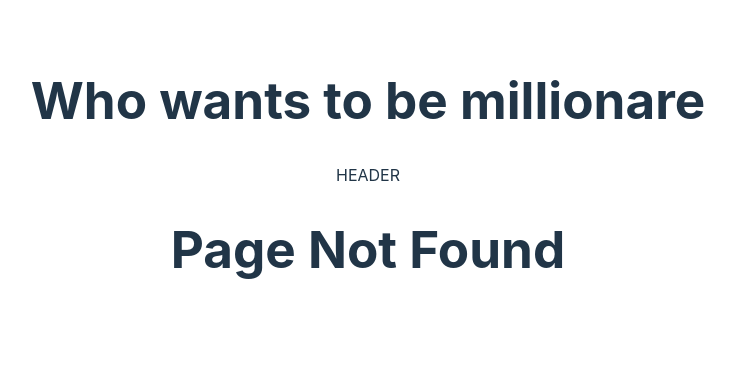
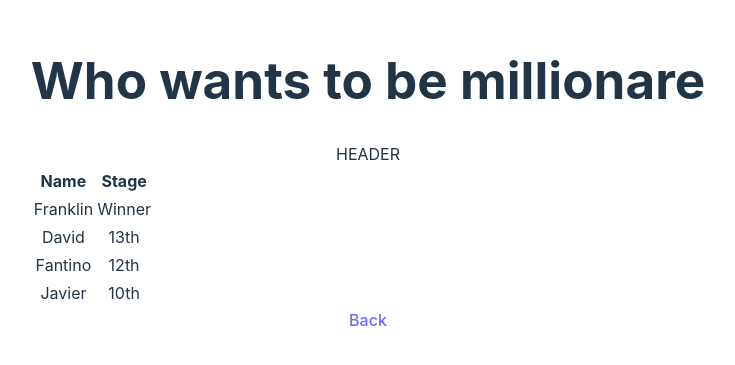
Before and after one commit to franpad8/who-wants-to-be-millionare, a React (Vite) app: page /best in a window 1280 px wide. Before the commit this address had no page. Shown: the part 225-590 px from the top of the page, without its empty margins (272-1007 px from the left). Built offline with nearby package versions, Linux system fonts and the light colour scheme.

Commit message:
Added player components

```diff
--- a/src/App.jsx
+++ b/src/App.jsx
@@ -5,6 +5,7 @@ import { StartScreen } from './pages/StartScreen'
 import { EndScreen } from './pages/EndScreen'
 import { Quiz } from './pages/Quiz'
 import { NotFound } from './pages/NotFound'
+import Best from './pages/Best'
 
 function App () {
   return (
@@ -15,6 +16,7 @@ function App () {
       <BrowserRouter>
         <Routes>
           <Route path='/' element={<StartScreen />} />
+          <Route path='/best' element={<Best />} />
           <Route path='/quiz' element={<Quiz />} />
           <Route path='/finish' element={<EndScreen />} />
           <Route path='*' element={<NotFound />} />
--- /dev/null
+++ b/src/features/player/EnterPlayerName.jsx
@@ -0,0 +1,12 @@
+const EnterPlayerName = () => {
+  const playerName = 'Franklin'
+
+  return (
+    <>
+      <label htmlFor='enterPlayerName'>Enter Name:</label>
+      <input id='enterPlayerName' type='text' value={playerName} />
+    </>
+  )
+}
+
+export default EnterPlayerName
--- /dev/null
+++ b/src/pages/Best.jsx
@@ -0,0 +1,42 @@
+import React from 'react'
+import { Link } from 'react-router-dom'
+
+const Best = () => {
+  return (
+    <>
+      <table>
+        <thead>
+          <tr>
+            <th>Name</th>
+            <th>Stage</th>
+          </tr>
+        </thead>
+
+        <tbody>
+          <tr>
+            <td>Franklin</td>
+            <td>Winner</td>
+          </tr>
+
+          <tr>
+            <td>David</td>
+            <td>13th</td>
+          </tr>
+          <tr>
+            <td>Fantino</td>
+            <td>12th</td>
+          </tr>
+
+          <tr>
+            <td>Javier</td>
+            <td>10th</td>
+          </tr>
+        </tbody>
+      </table>
+
+      <Link to='/'>Back</Link>
+    </>
+  )
+}
+
+export default Best
--- a/src/pages/EndScreen.jsx
+++ b/src/pages/EndScreen.jsx
@@ -13,7 +13,7 @@ export function EndScreen () {
   return (
     <div>
       Finish
-      <button onClick={handleClick}>Ok</button>
+      <button onClick={handleClick}>Play again</button>
     </div>
   )
 }
--- a/src/pages/StartScreen.jsx
+++ b/src/pages/StartScreen.jsx
@@ -1,5 +1,7 @@
-import { useNavigate } from 'react-router-dom'
+import { Link, useNavigate } from 'react-router-dom'
 import { useQuiz, start } from '../contexts/QuizContext'
+import EnterPlayerName from '../features/player/EnterPlayerName'
+import Button from '../ui/Button'
 
 export function StartScreen () {
   const { dispatch } = useQuiz()
@@ -12,8 +14,9 @@ export function StartScreen () {
 
   return (
     <div>
-      Start
-      <button onClick={handleClick}>Start Quiz</button>
+      <EnterPlayerName />
+      <Button onClick={handleClick}>Start Quiz</Button>
+      <Link to='/best'>Best Players</Link>
     </div>
   )
 }
```
